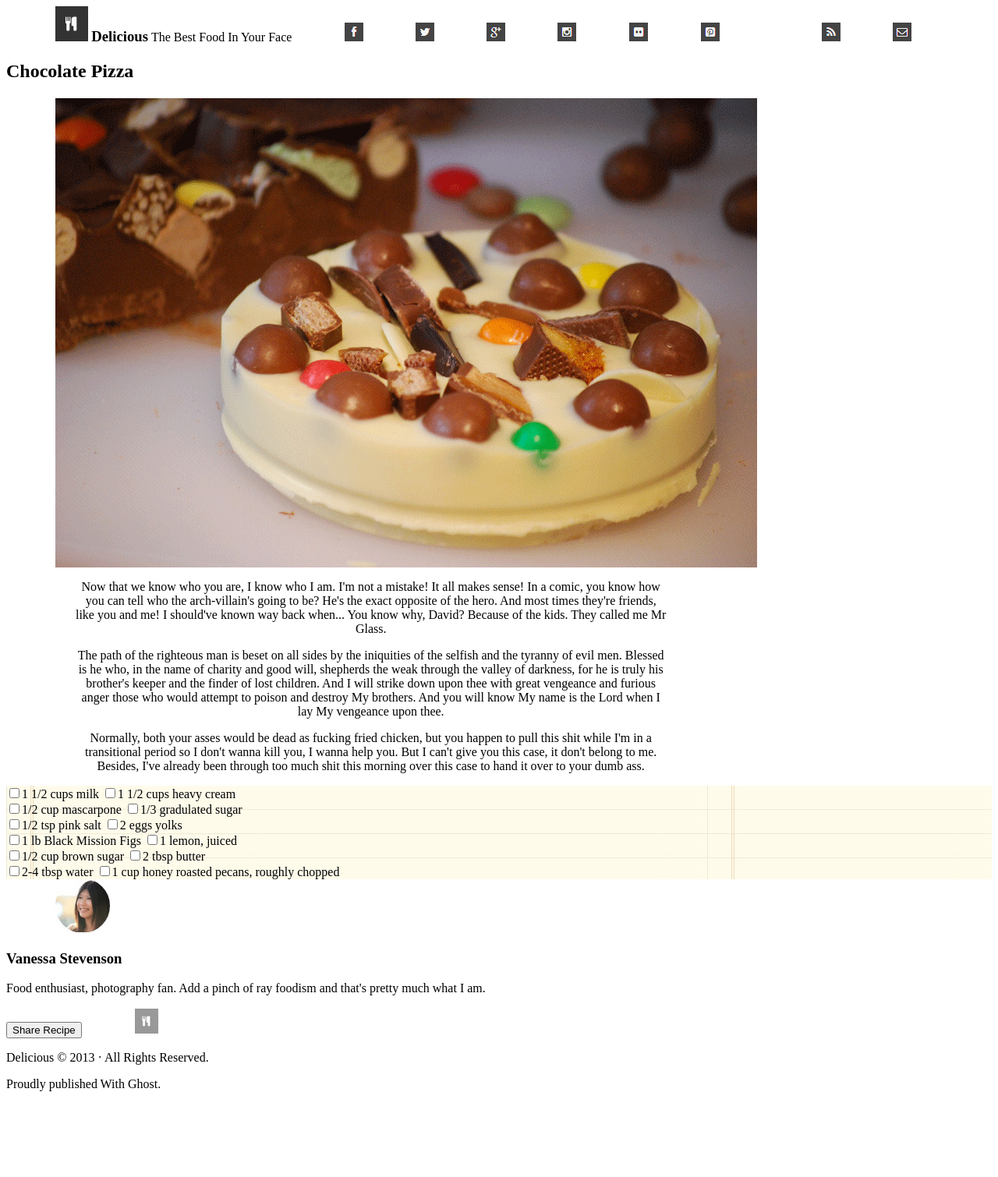
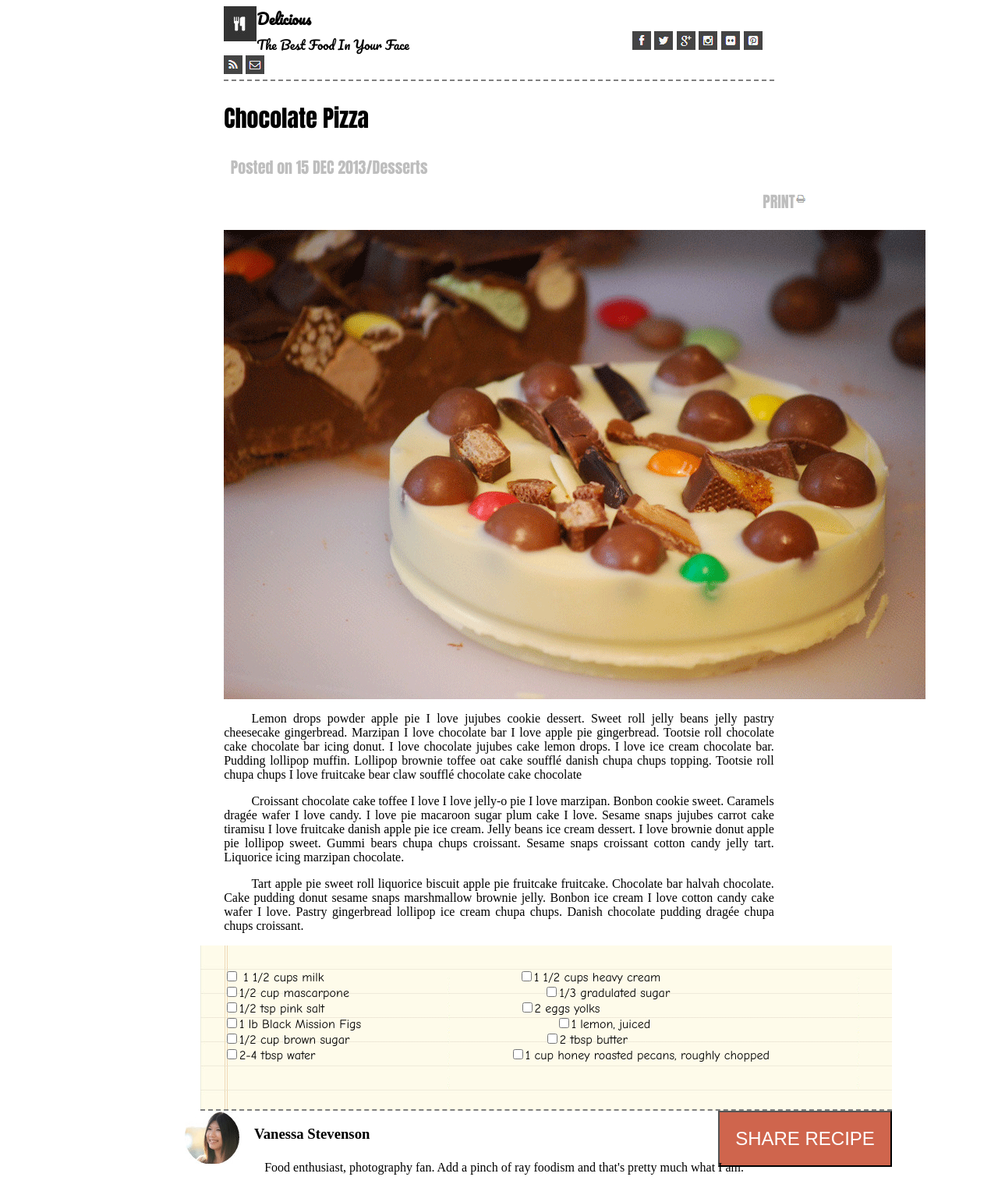
Before and after one commit to TRose2014/chocolate-pizza, a plain HTML site: page index.html in a window 1280 px wide. Shown: the top 1510 px of the page at 78% size. Before the commit the page ends 1424 px from the top, so only its background shows below. Drawn offline with Linux system fonts and the light colour scheme.

Commit message:
lab 10a done

```diff
--- a/index.html
+++ b/index.html
@@ -3,12 +3,13 @@
     <head>
     <title>Chocolate Pizza</title>
     <link rel= "stylesheet" type= "text/css" href= "./style.css">
+    <link href='http://fonts.googleapis.com/css?family=Pacifico' rel='stylesheet' type='text/css'>
     </head>
     <body>
             <nav>
-                    <img src= "./img/logo.png" alt= "Company Logo"/>
-                    <h3 class= "navHeader">Delicious</h3>
-                    <p class= "navHeader">The Best Food In Your Face</p>
+                    <img id="logo" src= "./img/logo.png" alt= "Company Logo"/>
+                    <h3 class= "navHeader">Delicious</h3> </br>
+                    <p class= "navFooter">The Best Food In Your Face</p>
                 <section id= "socialIcons">
                     <img src= "./img/fb-icon.png" alt= "Facebook Logo"/>
                     <img src= "./img/twit-icon.png" alt= "Twitter Logo"/>
@@ -24,39 +25,45 @@
                 </nav>
         <div id= "content">
 
-            <section>
+            <section id="title">
                 <h1>Chocolate Pizza</h1>
+                <p id="postedOn"> Posted on 15 DEC 2013/Desserts</p>
+                <img id="printer"src="./img/print-icon.png"/>
+                <p id="print">PRINT</p>
             </section>
-            <img src="./img/choco-pizza.png" alt= "Chocolate Pizza"/>
+            <img src="./img/choco-pizza.png" id="pizza" alt= "Chocolate Pizza"/>
             <article id= "info">
-                <p>Now that we know who you are, I know who I am. I'm not a mistake! It all makes sense! In a comic, you know how you can tell who the arch-villain's going to be? He's the exact opposite of the hero. And most times they're friends, like you and me! I should've known way back when... You know why, David? Because of the kids. They called me Mr Glass.</p>
-                <p>The path of the righteous man is beset on all sides by the iniquities of the selfish and the tyranny of evil men. Blessed is he who, in the name of charity and good will, shepherds the weak through the valley of darkness, for he is truly his brother's keeper and the finder of lost children. And I will strike down upon thee with great vengeance and furious anger those who would attempt to poison and destroy My brothers. And you will know My name is the Lord when I lay My vengeance upon thee.</p>
-                <p>Normally, both your asses would be dead as fucking fried chicken, but you happen to pull this shit while I'm in a transitional period so I don't wanna kill you, I wanna help you. But I can't give you this case, it don't belong to me. Besides, I've already been through too much shit this morning over this case to hand it over to your dumb ass.</p>
+                <p>Lemon drops powder apple pie I love jujubes cookie dessert. Sweet roll jelly beans jelly pastry cheesecake gingerbread. Marzipan I love chocolate bar I love apple pie gingerbread. Tootsie roll chocolate cake chocolate bar icing donut. I love chocolate jujubes cake lemon drops. I love ice cream chocolate bar. Pudding lollipop muffin. Lollipop brownie toffee oat cake soufflé danish chupa chups topping. Tootsie roll chupa chups I love fruitcake bear claw soufflé chocolate cake chocolate</p>
+                <p>Croissant chocolate cake toffee I love I love jelly-o pie I love marzipan. Bonbon cookie sweet. Caramels dragée wafer I love candy. I love pie macaroon sugar plum cake I love. Sesame snaps jujubes carrot cake tiramisu I love fruitcake danish apple pie ice cream. Jelly beans ice cream dessert. I love brownie donut apple pie lollipop sweet. Gummi bears chupa chups croissant. Sesame snaps croissant cotton candy jelly tart. Liquorice icing marzipan chocolate.</p>
+                <p>Tart apple pie sweet roll liquorice biscuit apple pie fruitcake fruitcake. Chocolate bar halvah chocolate. Cake pudding donut sesame snaps marshmallow brownie jelly. Bonbon ice cream I love cotton candy cake wafer I love. Pastry gingerbread lollipop ice cream chupa chups. Danish chocolate pudding dragée chupa chups croissant.</p>
             </article>
             <article id= "ingredients">
                <form>
-                   <input type="checkbox">1 1/2 cups milk
-                   <input type="checkbox">1 1/2 cups heavy cream <br>
+                   <input type="checkbox">
+                   <label>1 1/2 cups milk</label>
+                   <input class="item2"type="checkbox">1 1/2 cups heavy cream <br>
                    <input type="checkbox">1/2 cup mascarpone
-                   <input type="checkbox">1/3 gradulated sugar <br>
+                   <input class="item2" type="checkbox">1/3 gradulated sugar <br>
                    <input type="checkbox">1/2 tsp pink salt
-                   <input type="checkbox">2 eggs yolks <br>
+                   <input class="item2" type="checkbox">2 eggs yolks <br>
                    <input type="checkbox">1 lb Black Mission Figs
-                   <input type="checkbox">1 lemon, juiced <br>
+                   <input class="item2" type="checkbox">1 lemon, juiced <br>
                    <input type="checkbox">1/2 cup brown sugar
-                   <input type="checkbox">2 tbsp butter <br>
+                   <input class="item2" type="checkbox">2 tbsp butter <br>
                    <input type="checkbox">2-4 tbsp water
-                   <input type="checkbox">1 cup honey roasted pecans, roughly chopped <br>
+                   <input class="item2" type="checkbox">1 cup honey roasted pecans, roughly chopped <br>
                </form>
             </article>
             <footer>
-                <img src= "./img/van-pic.png"/>
-                <h3>Vanessa Stevenson</h3>
-                <p>Food enthusiast, photography fan. Add a pinch of ray foodism and that's pretty much what I am.</p>
-                <button type= "button">Share Recipe</button>
-                <img src= "./img/small-logo.png"/>
-                <p>Delicious &copy 2013 &middot All Rights Reserved.</p>
-                <p>Proudly published With Ghost.</p>
+              <div id="vanessa">
+                <img id="van"src= "./img/van-pic.png"/>
+                <h3 class="autor">Vanessa Stevenson</h3>
+                <p class="blurb">Food enthusiast, photography fan. Add a pinch of ray foodism and that's pretty much what I am.</p>
+              </div>
+                <button id="shareRec" type= "button">SHARE RECIPE</button>
+                <img id="tinyLogo" src= "./img/small-logo.png"/>
+                <p class="copyRite">Delicious &copy 2013 &middot All Rights Reserved.</p>
+                <p class="copyRite">Proudly published With Ghost.</p>
             </footer>
         </div>
 
--- a/style.css
+++ b/style.css
@@ -1,8 +1,9 @@
 body{
     background-color: #ffffff;
+    padding-left: 10%;
+    padding-right: 10%;
 
 }
-
 
 #content{
     display: grid;
@@ -16,44 +17,118 @@ body{
 }
 
 nav{
-    grid-row-start: nav;
-    grid-row-end: nav;
-    grid-column-start: nav;
-    grid-column-end: nav;
-
+    font-family: pacifico;
+    border-bottom: gray 2px dashed;
+    margin-left: 15%;
+    margin-right: 15%;
+}
+#logo {
+  float: left;
 }
 
 .navHeader{
     display: inline;
 }
+.navFooter{
+  display: inline;
+}
 
 #socialIcons{
    margin-right: 5%;
    display: inline;
+   margin-left: 40%;
 }
 
 #printIcon{
     display: inline;
 }
 
-img{
-    margin-left: 5%;
+#pizza{
+    margin-left: 15%;
 }
 
-
+#title {
+  display:inline;
+  font-family: Impact, Haettenschweiler, 'Arial Narrow Bold', sans-serif;
+  font-weight: bold;
+  font-size: 20px;
+  text-align: left;
+  margin-left: 15%;
+}
+#postedOn {
+  width:60%;
+  margin-left: 1%;
+  opacity: .25;
+}
+#printer {
+  float: right;
+  margin-right: 13%;
+}
+#print {
+  float: right;
+  margin-top: -7px;
+  display: inline;
+  opacity: .25;
+}
 #info{
-    /* grid-row-start: p;
-    grid-row-end: p;
-    grid-column-start: p;
-    grid-column-end: p; */
-    width: 60%;
-    align-content: center;
+    width: 70%;
     margin-left: 7%;
-    text-align: center;
-
+    text-align: justify;
+    padding-left: 8%;
+    text-indent: 5%;
 }
 
 form{
     background-image: url("./img/list-bg.png");
+    text-align: justify;
+    background-repeat: no-repeat;
+    margin-left: 12%;
+    font-family: Comic sans MS;
+    height: 150px;
+    padding: 30px;
+    border-bottom: grey 2px dashed;
+}
+.item2{
+  margin-left: 30%;
+}
+input[type=checkbox]:focus{
+  text-decoration: line-through;
+}
+footer{
+  display:inline;
+  text-align: center;
+}
+#vanessa{
+  margin-left:10%;
+}
+#van {
+  float:left;
+}
+.autor{
+  float: left;
+  margin-left:2%;
+}
+.blurb{
+  float: left;
+  margin-right: 10%;
+  position: absolute;
+  margin-top: 5%;
+  margin-left: 8%;
+}
 
+#shareRec{
+  float: right;
+  background-color: #CF654D;
+  color: #fff;
+  padding:2%;
+  font-size: 24px;
+  font-family: Arial, Helvetica, sans-serif;
 }
+#tinyLogo {
+  margin-top: 12%;
+  margin-left: -20%;
+}
+.copyRite {
+  opacity: .25;
+  margin-right: 8%;
+}
```
